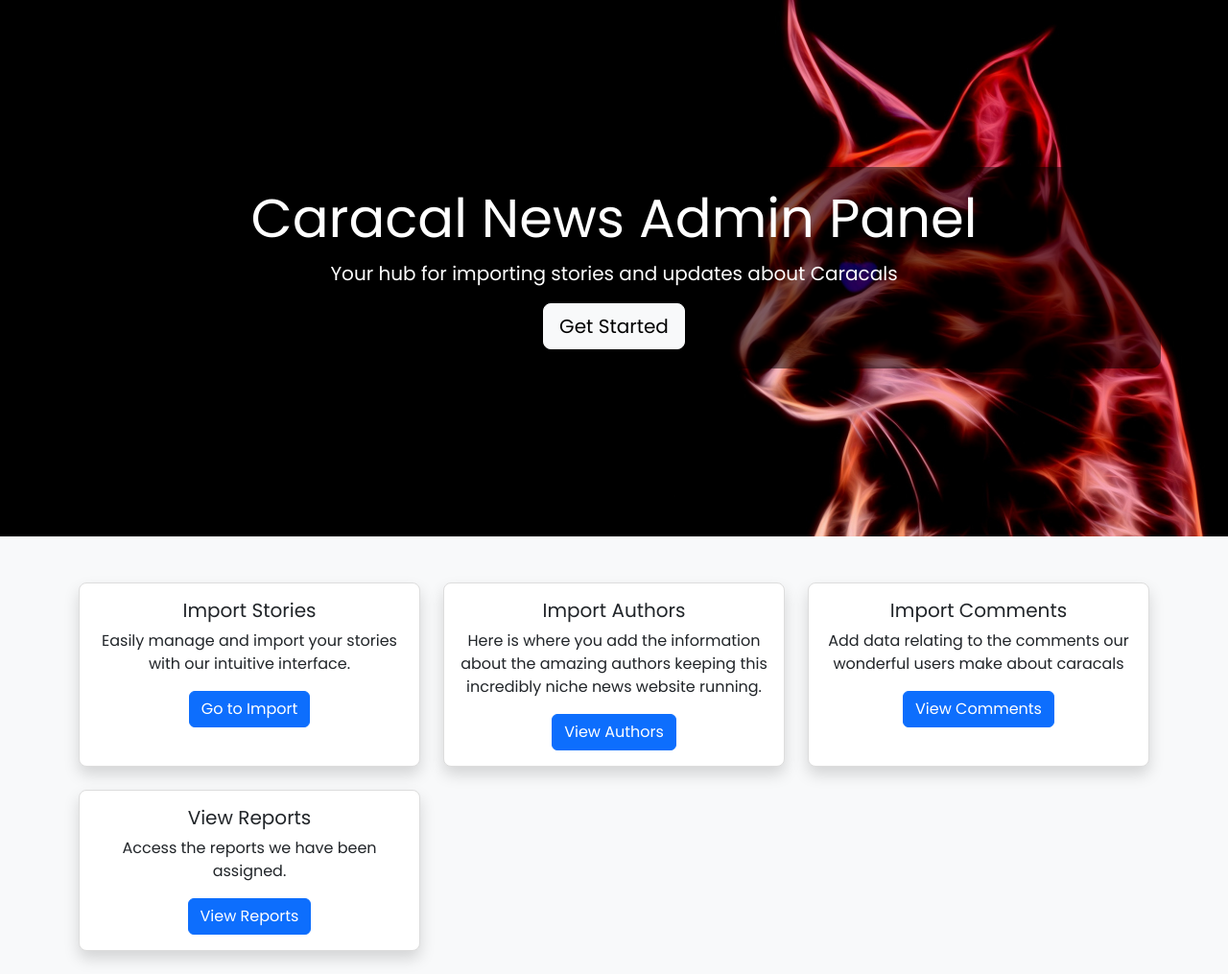
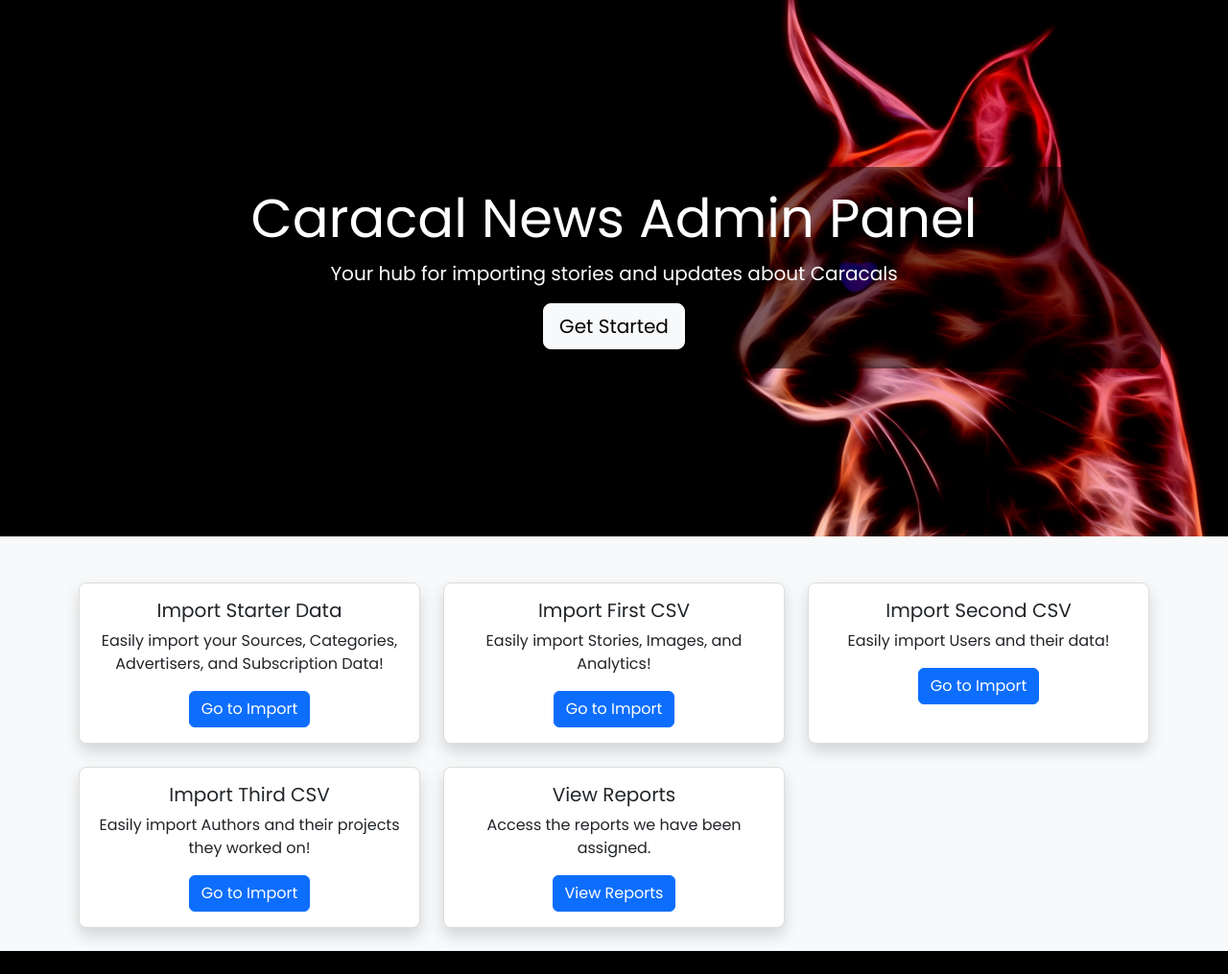
Before and after one commit to kmagana5/CS370Project, a PHP site: page / in a window 1280 px wide. Shown: the part 67-1082 px from the top of the page at 96% size. After the commit the page ends 1058 px from the top, so only its background shows below. Run offline with PHP 8.4, Linux system fonts and the light colour scheme.

Commit message:
i made the starter page informative

```diff
--- a/index.php
+++ b/index.php
@@ -17,27 +17,36 @@
             <div class="col-md-4 mb-4">
                 <div class="card h-100 shadow">
                     <div class="card-body">
-                        <h5 class="card-title">Import Stories</h5>
-                        <p class="card-text">Easily manage and import your stories with our intuitive interface.</p>
-                        <a href="importStoryData.php" class="btn btn-primary">Go to Import</a>
+                        <h5 class="card-title">Import Starter Data</h5>
+                        <p class="card-text">Easily import your Sources, Categories, Advertisers, and Subscription Data!</p>
+                        <a href="createDatabase.php" class="btn btn-primary">Go to Import</a>
                     </div>
                 </div>
             </div>
             <div class="col-md-4 mb-4">
                 <div class="card h-100 shadow">
                     <div class="card-body">
-                        <h5 class="card-title">Import Authors</h5>
-                        <p class="card-text">Here is where you add the information about the amazing authors keeping this incredibly niche news website running.</p>
-                        <a href="importAuthorData.php" class="btn btn-primary">View Authors</a>
+                        <h5 class="card-title">Import First CSV</h5>
+                        <p class="card-text">Easily import Stories, Images, and Analytics!</p>
+                        <a href="importCSV1.php" class="btn btn-primary">Go to Import</a>
                     </div>
                 </div>
             </div>
             <div class="col-md-4 mb-4">
                 <div class="card h-100 shadow">
                     <div class="card-body">
-                        <h5 class="card-title">Import Comments</h5>
-                        <p class="card-text">Add data relating to the comments our wonderful users make about caracals</p>
-                        <a href="importCommentData.php" class="btn btn-primary">View Comments</a>
+                        <h5 class="card-title">Import Second CSV</h5>
+                        <p class="card-text">Easily import Users and their data!</p>
+                        <a href="importCSV2.php" class="btn btn-primary">Go to Import</a>
+                    </div>
+                </div>
+            </div>
+            <div class="col-md-4 mb-4">
+                <div class="card h-100 shadow">
+                    <div class="card-body">
+                        <h5 class="card-title">Import Third CSV</h5>
+                        <p class="card-text">Easily import Authors and their projects they worked on!</p>
+                        <a href="importCSV3.php" class="btn btn-primary">Go to Import</a>
                     </div>
                 </div>
             </div>
```
